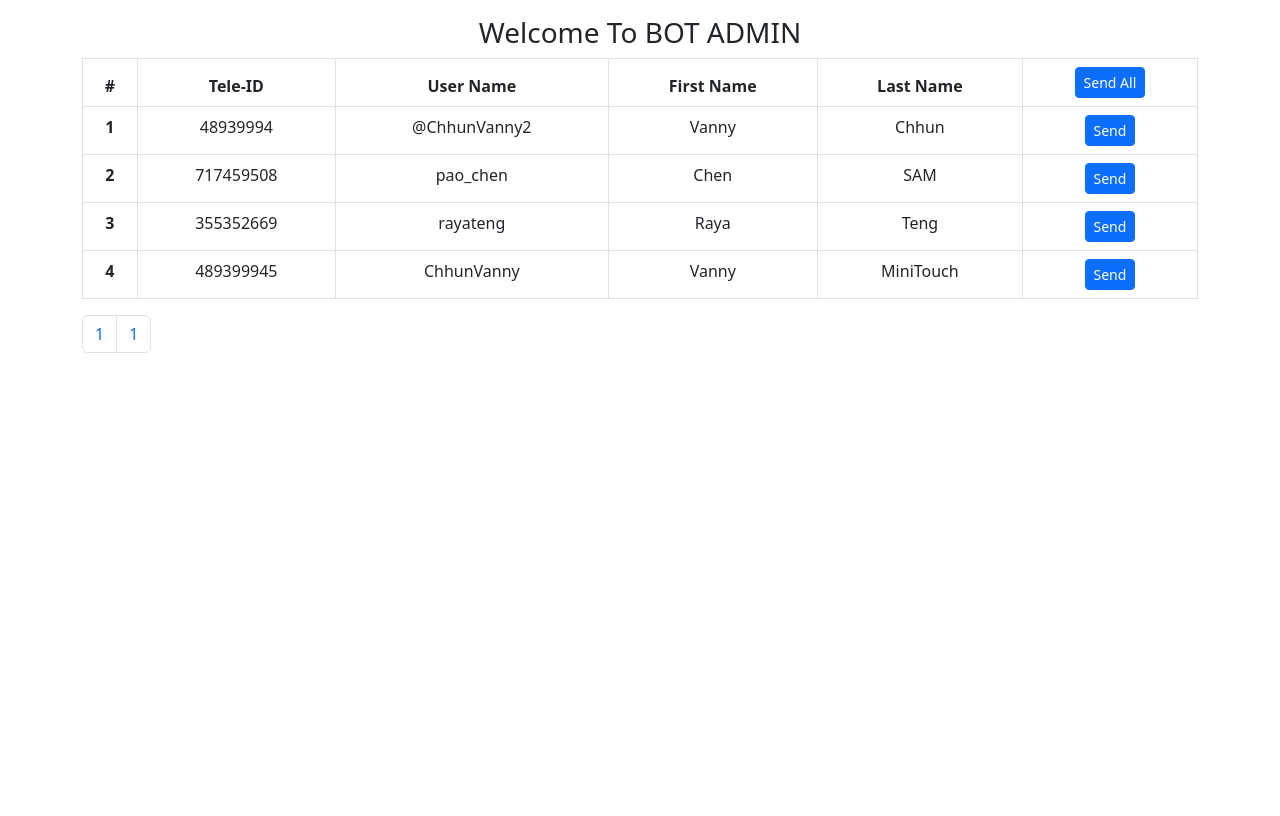
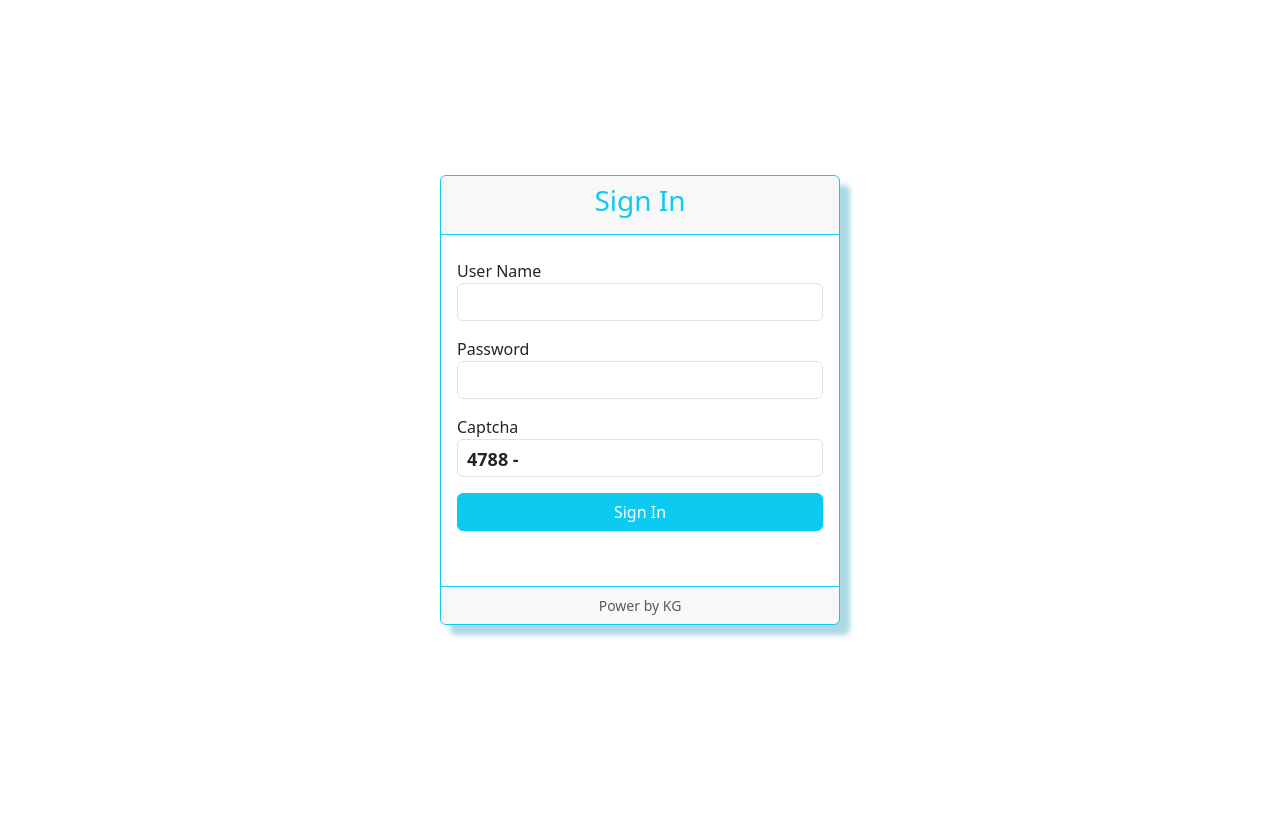
Before and after one commit to VannyMiniTouch/TelegramPushNotificationBot, a PHP site: page /pages/login.php in a window 1280 px wide. After the commit the page ends 638 px from the top, so only its background shows below. Run offline with PHP 8.4, Linux system fonts and the light colour scheme; data comes from the database, SQL or seed files in the repository; both versions use the stored data as it was after the commit; data that the repository does not hold is empty.

Commit message:
add login page and validate form

```diff
--- a/controller/save_user.php
+++ b/controller/save_user.php
@@ -1,9 +1,10 @@
 <?php
+error_reporting(0);
 $json = file_get_contents('php://input');
 $data = json_decode($json);
+$data ?? exit();
 date_default_timezone_set('Asia/Bangkok');
 require_once("conn.php");
-
 $tid = $data->tid;
 $username = $data->username;
 $firstname = $data->firstname;
--- a/index.php
+++ b/index.php
@@ -19,15 +19,15 @@ if ((strlen($uriArr[1]) == 2 && (in_array($uriArr[1], array('en', 'cn'))))) {
     $_SESSION['lang'] = $lang;
     $pageUrl      = $uriArr['2'];
 }
+if (!$_SESSION['login']){
+    include('pages/login.php');
+    exit();
+}
 
     switch ($pageUrl) {
 
         case '/':
             $pagefile = "pages/index.php";
-        break;
-    case 'create_user':
-        include "controller/save_user.php";
-        exit();
             break;
 
         default:
--- a/pages/index.php
+++ b/pages/index.php
@@ -1,12 +1,15 @@
 <div class="HomePage">
     <div class="container">
         <div class="container-header mt-3">
-            <div class="welcome">
+            <div class="welcome ">
                 <h3>Welcome To BOT ADMIN</h3>
             </div>
         </div>
         <div class="container-body">
             <div class="tableList-Users-container">
+                <div class="d-flex flex-row justify-content-end mt-2 mb-3">
+                    <a class="btn btn-sm btn-outline-danger" href="logout.php">Sign Out</a>
+                </div>
                 <table class="table table-bordered">
                     <thead>
                         <tr>
--- /dev/null
+++ b/pages/login.php
@@ -0,0 +1,181 @@
+<link rel="stylesheet" href="/contens/bootstrap/bootstrap.min.css">
+<link rel="stylesheet" href="/contens/iziToast-master/dist/css/iziToast.min.css">
+<script src="/contens/jquery/jquery.min.js"></script>
+<script src="/contens/axios/axios.min.js"></script>
+<style>
+    .Login {
+        width: 100dwh;
+        height: 100dvh;
+    }
+
+    .Login .container {
+        height: inherit;
+    }
+
+    .container .loginContainer {
+        width: inherit;
+        height: inherit;
+        display: flex;
+        flex-direction: row;
+        flex-wrap: nowrap;
+        align-content: center;
+        justify-content: center;
+        align-items: center;
+    }
+
+    .loginContainer .card {
+        width: 400px;
+        height: 450;
+        box-shadow: 10px 10px 5px lightblue;
+        border: 1px solid #0dcaf0;
+    }
+
+    .loginContainer .card-header {
+        color: #0dcaf0;
+        border-bottom: 1px solid;
+    }
+
+    .loginContainer .card-footer {
+        color: #0dcaf0;
+        border-top: 1px solid #0dcaf0;
+    }
+
+    .captcha-container {
+        position: relative;
+    }
+
+    .captcha-container input {
+        padding-left: 4.1rem;
+    }
+
+    .sing_in {
+        width: 100%;
+        color: white;
+    }
+
+    .captchaSource {
+        position: absolute;
+        left: 10px;
+        top: 7px;
+        font-weight: bold;
+        font-size: large;
+    }
+
+    .form-control:focus {
+        color: var(--bs-body-color);
+        background-color: var(--bs-body-bg);
+        border-color: #0dcaf0ad;
+        outline: 0;
+        box-shadow: 0 0 0 0.25rem rgb(0 184 221 / 23%);
+    }
+</style>
+<!-- <img src="https://mdbcdn.b-cdn.net/img/Photos/new-templates/bootstrap-login-form/draw2.svg" class="img-fluid" alt="Phone image"> -->
+
+<div class="Login">
+    <div class="container">
+        <div class="loginContainer">
+            <div class="card ">
+                <div class="card-header text-center">
+                    <h3>Sign In</h3>
+                </div>
+                <div class="card-body">
+                    <form class="mt-2" action="">
+                        <div class="form-group">
+                            <label for="">User Name</label>
+                            <input class="form-control" type="text" name="username" id="username">
+                        </div>
+                        <div class="form-group mt-3">
+                            <label for="">Password</label>
+                            <input class="form-control" type="password" name="password" id="password">
+                        </div>
+                        <div class="form-group mt-3">
+                            <label for="">Captcha</label>
+                            <div class="captcha-container">
+                                <span class="captchaSource" id="captchaSource"></span>
+                                <input class="form-control" type="text" name="captcha" id="captcha">
+                            </div>
+                        </div>
+                        <div class="form-gorup text-center mt-3">
+                            <button type="button" id="sing_in" class="btn btn-info sing_in">Sign In</button>
+                        </div>
+                    </form>
+                </div>
+                <div class="card-footer text-muted text-center">
+                    <small>Power by KG</small>
+                </div>
+            </div>
+        </div>
+    </div>
+</div>
+
+<script src="/contens/bootstrap/bootstrap.bundle.min.js"></script>
+<script src="/contens/iziToast-master/dist/js/iziToast.min.js"></script>
+<script>
+    $(document).ready(function() {
+        function iziToastSuccess(title = "Success", smg) {
+            iziToast.success({
+                title: title,
+                message: smg,
+                position: 'topRight'
+            });
+        }
+
+        function iziToastError(title = "Error", smg = "Somethings went wrong") {
+            iziToast.error({
+                title: title,
+                message: smg,
+                position: 'topRight'
+            });
+        }
+
+        //create captcha
+        var captchaSource = "";
+        const characters = "0123456789";
+        const charactersLength = characters.length;
+        for (let i = 0; i < 4; i++) {
+            captchaSource += characters.charAt(Math.floor(Math.random() * charactersLength));
+        }
+        $("#captchaSource").html(`${captchaSource} - `);
+
+
+        $('#sing_in').click(function() {
+            let username = $("#username");
+            let password = $("#password");
+            let captcha = $("#captcha");
+            if (!username.val()) {
+                iziToastError("User Name", "Please Input Username")
+                username.focus();
+                return;
+            }
+            if (!password.val()) {
+                iziToastError("Password", "Please Input Password");
+                password.focus();
+                return;
+            }
+            if (!captcha.val() || captcha.val() != captchaSource) {
+                iziToastError("Captcha", "Please Input Captcha")
+                captcha.focus();
+                return;
+            }
+
+            axios.post('http://telegrambotadmin/login_submiter.php', {
+                username: username.val(),
+                password: password.val(),
+            }).then(function(res) {
+                console.log("Res data => ", res.data)
+                if (res.data.code == 1) {
+                    console.log('success')
+                    iziToastSuccess("Success", "Login Succesful")
+                    setTimeout(() => {
+                        window.location.href = "/";
+                    }, 1000);
+
+                }
+            }).catch(function(error) {
+                console.log(error);
+            })
+
+        })
+
+    });
+</script>
```
Also changed, not shown: controller/login_submiter.php (added, +26 -0 lines), database/bot_members.sql (+30 -19 lines), logout.php (added, +10 -0 lines), .htaccess, back.htaccess (added). Lines whose indentation alone changed are shown as unchanged.
